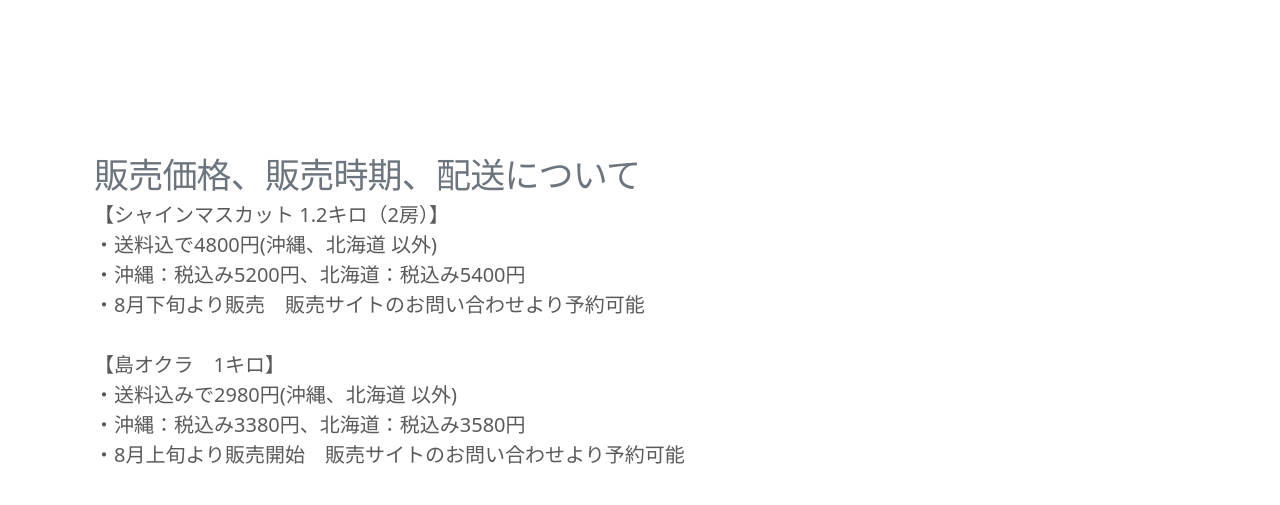
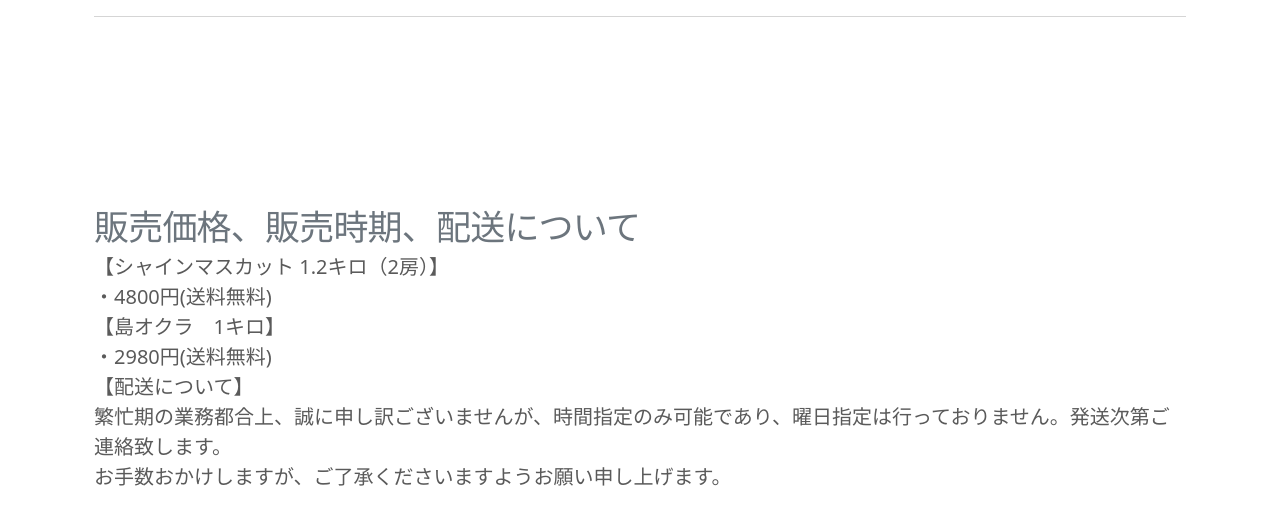
Before and after one commit to kuwamofu00/yaoyorozu, a PHP site: page / in a window 1280 px wide. Shown: the part 3456-3961 px from the top of the page. Run offline with PHP 8.4, Linux system fonts and the light colour scheme.

Commit message:
Update index.php

```diff
--- a/index.php
+++ b/index.php
@@ -48,7 +48,7 @@
           </div>
         </div>
       </div>
-    </nav>
+    </nav>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
   </header>
 
   <main>
@@ -155,8 +155,13 @@
             初期のころに、ジベレリンという植物ホルモンを使用し、
             種無しぶどうを作るのに使用しています。植物ホルモンは、
             植物が種から実を結ぶのに必要なもので、危険といわれている
-            環境ホルモンとは全く別物です。有機栽培が不可能といわれるぶどうですが、ほんとうにおいしいものを届けたいと努力しております。<br>
-            シャインマスカットは完熟させると黄色くなって糖度も高くなるのですが、
+            環境ホルモンとは全く別物です。<br>
+            シャインマスカットは50%農薬をカットした減農薬栽培です。
+            化学肥料は使っていません。有機肥料のみ使用しております。
+            シャインマスカットは有機が特に難しく、1つでも農薬を減らすと病気や虫が出る可能性が高く、
+            そのリスクもありますが、皮ごと食べられるので、なるべく農薬の回数を減らすことを心がけています。
+            簡単にはいきませんが、シャインマスカットの完全有機栽培をめざし努力しております。
+            完熟させると黄色くなって糖度も高くなるのですが、
             マスカットの香りが薄くなって、食感もシャイン独特のパリッとする歯ごたえがなくなってきます。
             又、黄色くなるまで熟してくると、かすり症という生理障害がでて、粒の表面が茶色く汚れてしまいます。
             ですので、シャインマスカットの出荷基準の糖度は18度以上になったら
@@ -292,14 +297,14 @@
             ・現在販売中<br><br> -->
 
             【シャインマスカット 1.2キロ（2房）】<br>
-            ・送料込で4800円(沖縄、北海道 以外)<br>
-            ・沖縄：税込み5200円、北海道：税込み5400円<br>
-            ・8月下旬より販売　販売サイトのお問い合わせより予約可能<br><br>
+            ・4800円(送料無料)<br>
+            <!-- ・沖縄：税込み5200円、北海道：税込み5400円<br> -->
+            <!-- ・8月下旬より販売　販売サイトのお問い合わせより予約可能<br><br> -->
 
             【島オクラ　1キロ】<br>
-            ・送料込みで2980円(沖縄、北海道 以外)<br>
-            ・沖縄：税込み3380円、北海道：税込み3580円<br>
-            ・8月上旬より販売開始　販売サイトのお問い合わせより予約可能<br><br>
+            ・2980円(送料無料)<br>
+            <!-- ・沖縄：税込み3380円、北海道：税込み3580円<br> -->
+            <!-- ・8月上旬より販売開始　販売サイトのお問い合わせより予約可能<br><br> -->
             【配送について】<br>
             繁忙期の業務都合上、誠に申し訳ございませんが、時間指定のみ可能であり、曜日指定は行っておりません。発送次第ご連絡致します。<br>
             お手数おかけしますが、ご了承くださいますようお願い申し上げます。<br>
```
